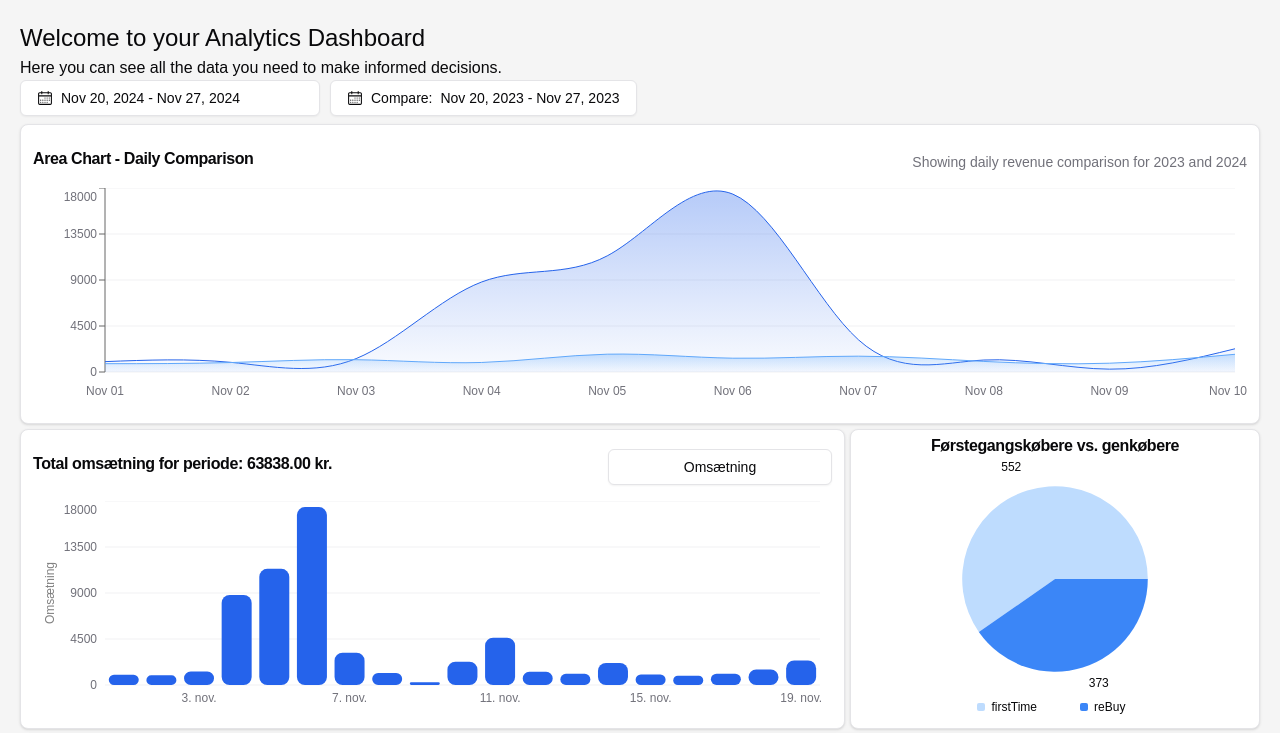
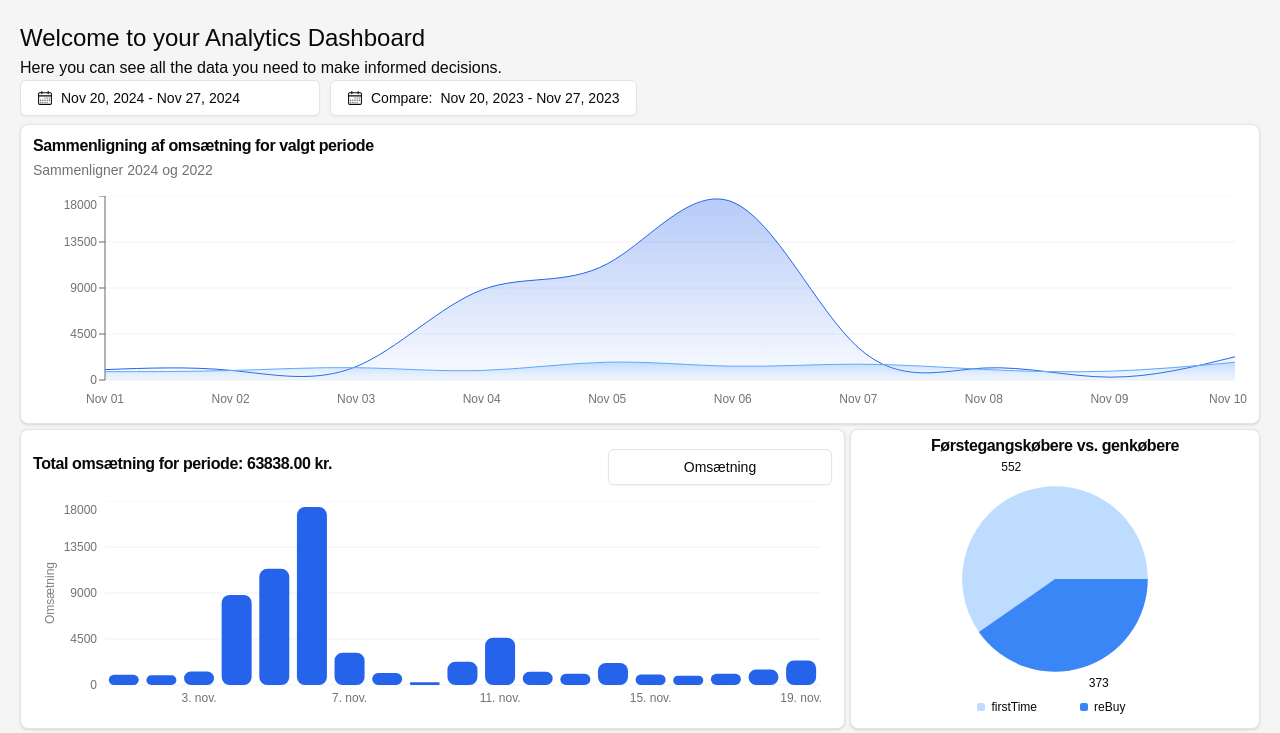
Before and after one commit to Stefanos-Langkilde/analytics, a Next.js app in the folder analytics/: page / in a window 1280 px wide. Shown: the top 733 px of the page. Built offline with nearby package versions, Linux system fonts and the light colour scheme.

Commit message:
Refactor CompareProfits component to dynamically handle revenue data for multiple years and update chart configuration accordingly

```diff
--- a/analytics/components/compareProfits.tsx
+++ b/analytics/components/compareProfits.tsx
@@ -16,43 +16,56 @@ interface CompareProfitsProps {
 }
 
 export default function CompareProfits({ data }: CompareProfitsProps) {
+   // Dynamically determine the years in the dataset
+   const years = [...new Set([...data.currentYearData, ...data.previousYearData].map(item => new Date(item.date).getFullYear()))];
+
+   // Ensure there are exactly two years (current year and comparison year)
+   const [currentYear, comparisonYear] = years.sort((a, b) => b - a); // Sort descending to get the most recent years
+
+   // Combine data dynamically for the two years
+   type CombinedData = {
+      fullDate: string;
+   } & Record<string, number>; // Dynamic keys for revenue are numbers
+
    const combinedData = [...data.currentYearData, ...data.previousYearData].reduce((acc, item) => {
-      const fullDate = new Date(item.date).toLocaleDateString("en-US", { day: "2-digit", month: "short" });
+      const fullDate = new Date(item.date).toLocaleDateString("en-US", { day: "2-digit", month: "short" }); // e.g., "05-Nov"
       const year = new Date(item.date).getFullYear();
       const target = acc.find(entry => entry.fullDate === fullDate);
 
       if (target) {
          // Update existing entry
-         if (year === 2024) target.currentYearRevenue += item.revenue;
-         if (year === 2023) target.previousYearRevenue += item.revenue;
+         target[`${year}Revenue`] = (target[`${year}Revenue`] || 0) + item.revenue;
       } else {
          // Add a new entry
          acc.push({
             fullDate,
-            currentYearRevenue: year === 2024 ? item.revenue : 0,
-            previousYearRevenue: year === 2023 ? item.revenue : 0,
-         });
+            [`${currentYear}Revenue`]: year === currentYear ? item.revenue : 0,
+            [`${comparisonYear}Revenue`]: year === comparisonYear ? item.revenue : 0,
+         } as CombinedData);
       }
 
       return acc;
-   }, [] as { fullDate: string; currentYearRevenue: number; previousYearRevenue: number }[]);
+   }, [] as CombinedData[]);
 
+   // Generate dynamic chart configuration
    const chartConfig = {
-      currentYearRevenue: {
-         label: "2024 Revenue",
+      [`${currentYear}Revenue`]: {
+         label: `${currentYear} Revenue`,
          color: "hsl(var(--chart-1))",
       },
-      previousYearRevenue: {
-         label: "2023 Revenue",
+      [`${comparisonYear}Revenue`]: {
+         label: `${comparisonYear} Revenue`,
          color: "hsl(var(--chart-2))",
       },
    } satisfies ChartConfig;
 
    return (
       <Card className="flex flex-col justify-center bg-white rounded-lg h-[100%]">
-         <CardHeader className="flex flex-row justify-between items-center px-3 py-2" title="Dataset">
-            <CardTitle>Area Chart - Daily Comparison</CardTitle>
-            <CardDescription>Showing daily revenue comparison for 2023 and 2024</CardDescription>
+         <CardHeader className="flex flex-col justify-start items-start px-3 py-2" title="Dataset">
+            <CardTitle>Sammenligning af omsætning for valgt periode</CardTitle>
+            <CardDescription>
+               Sammenligner {currentYear} og {comparisonYear}
+            </CardDescription>
          </CardHeader>
          <CardContent className="flex h-[230px] py-2 px-3">
             <ChartContainer config={chartConfig} className="h-[100%] w-full">
@@ -69,28 +82,28 @@ export default function CompareProfits({ data }: CompareProfitsProps) {
                   <ChartTooltip cursor={false} content={<ChartTooltipContent />} />
                   <defs>
                      <linearGradient id="fillCurrentYear" x1="0" y1="0" x2="0" y2="1">
-                        <stop offset="5%" stopColor="var(--color-currentYearRevenue)" stopOpacity={0.8} />
-                        <stop offset="95%" stopColor="var(--color-currentYearRevenue)" stopOpacity={0.1} />
+                        <stop offset="5%" stopColor={`var(--color-${currentYear}Revenue)`} stopOpacity={0.8} />
+                        <stop offset="95%" stopColor={`var(--color-${currentYear}Revenue)`} stopOpacity={0.1} />
                      </linearGradient>
                      <linearGradient id="fillPreviousYear" x1="0" y1="0" x2="0" y2="1">
-                        <stop offset="5%" stopColor="var(--color-previousYearRevenue)" stopOpacity={0.8} />
-                        <stop offset="95%" stopColor="var(--color-previousYearRevenue)" stopOpacity={0.1} />
+                        <stop offset="5%" stopColor={`var(--color-${comparisonYear}Revenue)`} stopOpacity={0.8} />
+                        <stop offset="95%" stopColor={`var(--color-${comparisonYear}Revenue)`} stopOpacity={0.1} />
                      </linearGradient>
                   </defs>
                   <Area
-                     dataKey="currentYearRevenue"
+                     dataKey={`${currentYear}Revenue`}
                      type="natural"
                      fill="url(#fillCurrentYear)"
                      fillOpacity={0.4}
-                     stroke="var(--color-currentYearRevenue)"
+                     stroke={`var(--color-${currentYear}Revenue)`}
                      stackId="a"
                   />
                   <Area
-                     dataKey="previousYearRevenue"
+                     dataKey={`${comparisonYear}Revenue`}
                      type="natural"
                      fill="url(#fillPreviousYear)"
                      fillOpacity={0.4}
-                     stroke="var(--color-previousYearRevenue)"
+                     stroke={`var(--color-${comparisonYear}Revenue)`}
                      stackId="b"
                   />
                </AreaChart>
--- a/analytics/utils/compareMockData.json
+++ b/analytics/utils/compareMockData.json
@@ -54,52 +54,52 @@
       ],
       "previousYearData": [
          {
-            "date": "2023-11-01",
+            "date": "2022-11-01",
             "revenue": 814.5,
             "amount": 3
          },
          {
-            "date": "2023-11-02",
+            "date": "2022-11-02",
             "revenue": 925.6,
             "amount": 4
          },
          {
-            "date": "2023-11-03",
+            "date": "2022-11-03",
             "revenue": 1204.3,
             "amount": 5
          },
          {
-            "date": "2023-11-04",
+            "date": "2022-11-04",
             "revenue": 932.0,
             "amount": 2
          },
          {
-            "date": "2023-11-05",
+            "date": "2022-11-05",
             "revenue": 1742.6,
             "amount": 8
          },
          {
-            "date": "2023-11-06",
+            "date": "2022-11-06",
             "revenue": 1350.4,
             "amount": 6
          },
          {
-            "date": "2023-11-07",
+            "date": "2022-11-07",
             "revenue": 1549.3,
             "amount": 7
          },
          {
-            "date": "2023-11-08",
+            "date": "2022-11-08",
             "revenue": 1034.1,
             "amount": 4
          },
          {
-            "date": "2023-11-09",
+            "date": "2022-11-09",
             "revenue": 859.3,
             "amount": 3
          },
          {
-            "date": "2023-11-10",
+            "date": "2022-11-10",
             "revenue": 1732.7,
             "amount": 9
          }
```
